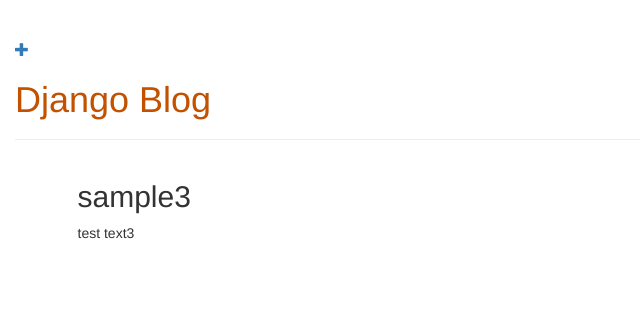
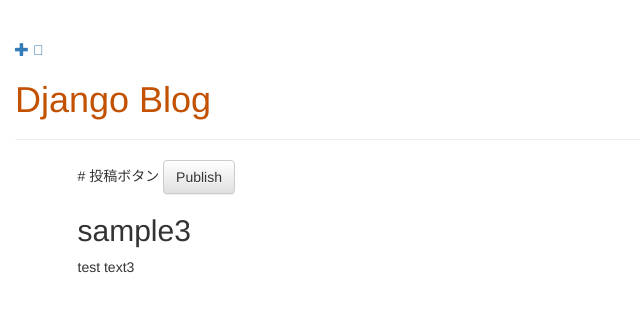
Before and after one commit to ShinyaT1994/djangogirls, a Django app: page /post/3/ in a window 1280 px wide. Shown: the top 312 px of the page, without its empty margins (0-640 px from the left). Run offline with Django 3.2, Linux system fonts and the light colour scheme; data comes from the database, SQL or seed files in the repository; some libraries are stand-ins or nearby versions.

Commit message:
Create draft function

```diff
--- a/mysite/blog/templates/blog/base.html
+++ b/mysite/blog/templates/blog/base.html
@@ -12,6 +12,7 @@
 <body>
 <div class="page-header">
     <a href="{% url 'post_new' %}" class="top-menu"><span class="glyphicon glyphicon-plus"></span></a>
+    <a href="{% url 'post_draft_list' %}" class="top-menu"><span class="glyphicon-edit"></span></a>
     <h1><a href="/">Django Blog</a></h1>
 </div>
 <div class="content container">
--- a/mysite/blog/templates/blog/post_detail.html
+++ b/mysite/blog/templates/blog/post_detail.html
@@ -6,6 +6,9 @@
             <div class="date">
                 {{ post.published_date }}
             </div>
+        {% else %}
+            # 投稿ボタン
+            <a class="btn btn-default" href="{% url 'post_publish' pk=post.pk %}">Publish</a>
         {% endif %}
         {% if user.is_authenticated %}
             <a class="'btn btn-default" href="{% url 'post_edit' pk=post.pk %}"><span class="glyphicon-pencil"></span></a>
--- a/mysite/blog/urls.py
+++ b/mysite/blog/urls.py
@@ -6,4 +6,6 @@
     path('post/<int:pk>/', views.post_detail, name='post_detail'),
     path('post/new/', views.post_new, name='post_new'),
     path('post/<int:pk>/edit/', views.post_edit, name='post_edit'),
+    path('drafts/', views.post_draft_list, name='post_draft_list'),
+    path('post/<pk>/publish/', views.post_publish, name='post_publish')
 ]
--- a/mysite/blog/views.py
+++ b/mysite/blog/views.py
@@ -40,10 +40,22 @@
         if form.is_valid():
             post = form.save(commit=False)
             post.author = request.user
-            post.published_date = timezone.now()
+            # publish_dateを外すことでドラフトが作成できる
+            # post.published_date = timezone.now()
             post.save()
             return redirect('post_detail', pk=post.pk)
     else:
         form = PostForm(instance=post)
 
     return render(request, 'blog/post_edit.html', {'form': form})
+
+# ドラフト投稿リスト
+def post_draft_list(request):
+    posts = Post.objects.filter(published_date__isnull=True).order_by('created_date')
+    return render(request, 'blog/post_draft_list.html', {'posts': posts})
+
+# ドラフトを投稿
+def post_publish(request, pk):
+    post = get_object_or_404(Post, pk=pk)
+    post.publish()
+    return redirect('post_detail', pk=pk)
```
Also changed, not shown: mysite/blog/templates/blog/post_draft_list.html (added, +11 -0 lines).
